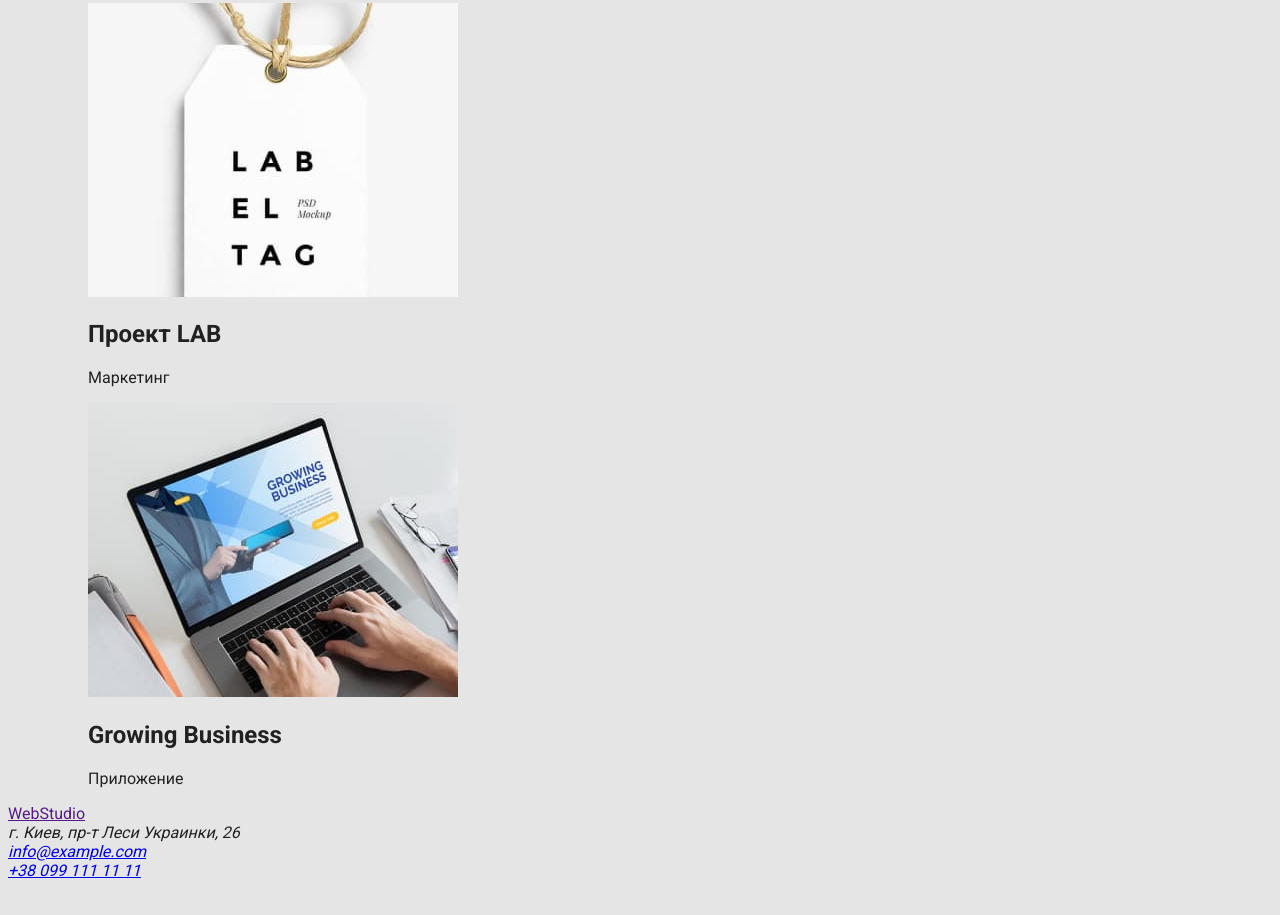
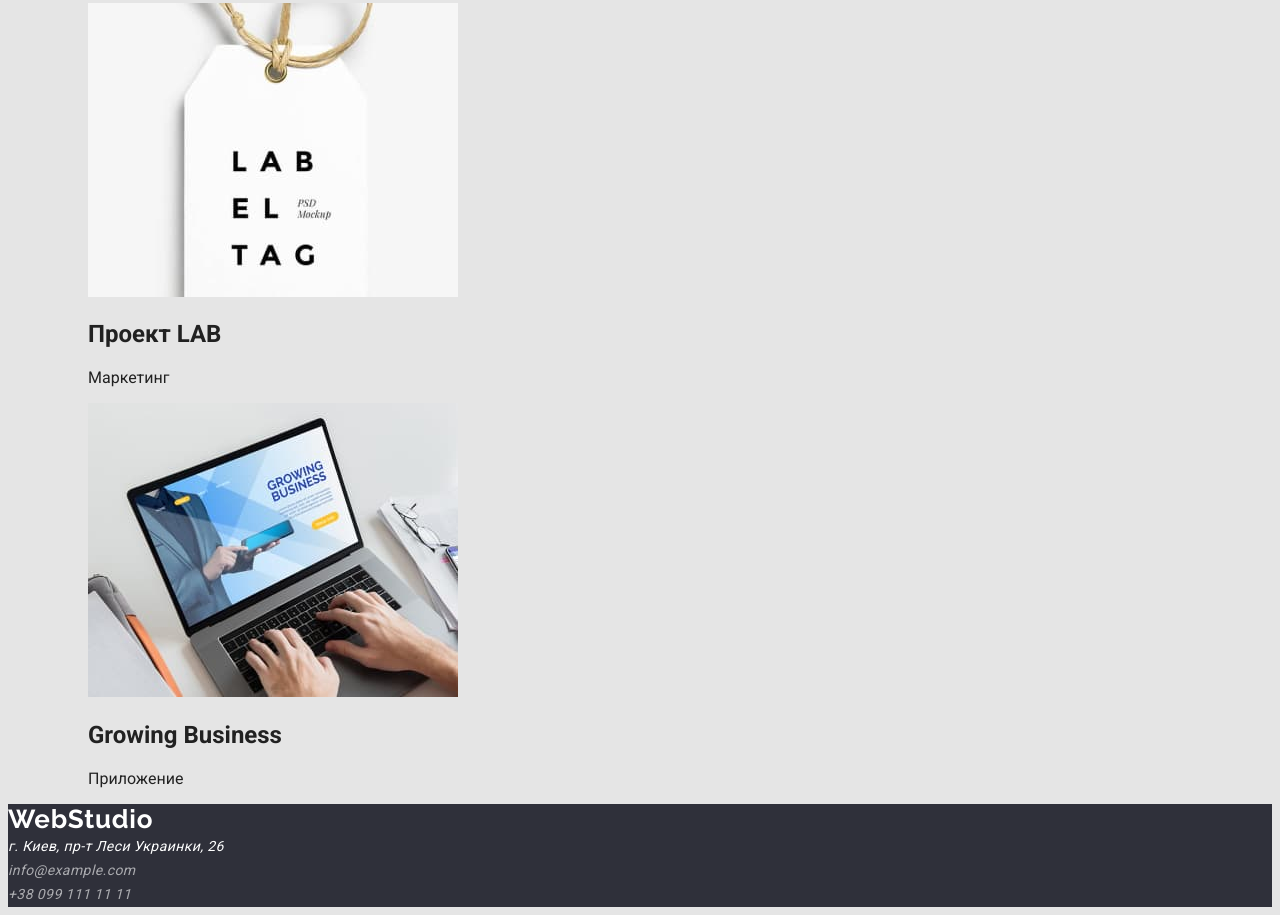
Before and after one commit to Lakei87/goit-markup-hw-02, a plain HTML site: page portfolio.html in a window 1280 px wide. Shown: the part 3007-3922 px from the top of the page. Before the commit the page ends 3895 px from the top, so only its background shows below. Drawn offline with Linux system fonts and the light colour scheme.

Commit message:
заканчивает стилизацию футера

```diff
--- a/css/style.css
+++ b/css/style.css
@@ -4,6 +4,7 @@
   --accent-color: #2196f3;
   --primery-white-color: #e5e5e5;
   --secondary-white-color: #ffffff;
+  --primery-black-color: #2f303a;
 }
 
 body {
@@ -12,11 +13,22 @@ body {
   font-family: roboto, sans-serif;
 }
 
+/* Убираем стили у списков и ссылок */
 .list {
   list-style: none;
   text-decoration: none;
 }
 
+/* Одинаковые стили для нашего логотипа */
+.logo {
+  font-family: raleway, sans-serif;
+  font-weight: 700;
+  font-size: 26px;
+  line-height: 1.2;
+  letter-spacing: 0.03em;
+}
+
+/* одинаковые стили для текста в шапке */
 .font-nav {
   font-weight: 500;
   font-size: 14px;
@@ -24,22 +36,21 @@ body {
   letter-spacing: 0.02em;
 }
 
+/* Одинаковые сили для акцентов */
+.accent {
+  color: var(--accent-color);
+}
+
 /* gery #F5F4FA */
-/* font family Raleway, sans-serif */
 
-/*Шапка страницы*/
+/*-----------------Шапка страницы------------------*/
 .header {
   background-color: var(--secondary-white-color);
 }
 
 /* logo */
-.logo {
-  font-family: raleway, sans-serif;
-  font-weight: 700;
-  font-size: 26px;
-  line-height: 1.2;
-  letter-spacing: 0.03em;
-  color: #212121;
+.header .logo {
+  color: var(--primary-text-color);
 }
 
 /* Главная навигация */
@@ -48,10 +59,53 @@ body {
 }
 
 .site-nav .list:hover,
-.site-contact .list:hover {
+.site-nav .list:focus {
   color: var(--accent-color);
 }
 
+/* Наши контакты */
 .site-contact .list {
   color: var(--secondary-text-color);
 }
+
+.site-contact .list:hover,
+.site-contact .list:focus {
+  color: var(--accent-color);
+}
+
+/*-------------------Подвал страницы---------------------*/
+.footer {
+  background-color: var(--primery-black-color);
+}
+
+/* logo */
+.footer .logo {
+  color: var(--secondary-white-color);
+}
+
+/* Адрес города и улицы */
+.city-street {
+  font-size: 14px;
+  line-height: 1.7;
+  letter-spacing: 0.03em;
+  color: var(--secondary-white-color);
+}
+
+/* Наши контакты в подвале страницы */
+.footer-mail,
+.footer-tel {
+  font-size: 14px;
+  line-height: 1.7;
+  letter-spacing: 00.03em;
+  color: rgba(255, 255, 255, 0.6);
+}
+
+.footer-mail:hover,
+.footer-mail:focus {
+  color: var(--accent-color);
+}
+
+.footer-tel:hover,
+.footer-tel:focus {
+  color: var(--accent-color);
+}
--- a/portfolio.html
+++ b/portfolio.html
@@ -179,13 +179,17 @@
       </section>
     </main>
     <!--Подвал страницы-->
-    <footer>
+    <footer class="footer">
       <section>
-        <a href="">WebStudio</a>
-        <address>г. Киев, пр-т Леси Украинки, 26</address>
+        <a class="logo list" href="">WebStudio</a>
+        <address class="city-street">г. Киев, пр-т Леси Украинки, 26</address>
         <address>
-          <a href="mailto:info@example.com">info@example.com</a><br />
-          <a href="tel:+380991111111">+38 099 111 11 11</a>
+          <a class="footer-mail list" href="mailto:info@example.com"
+            >info@example.com</a
+          ><br />
+          <a class="footer-tel list" href="tel:+380991111111"
+            >+38 099 111 11 11</a
+          >
         </address>
       </section>
     </footer>
```
Also changed, not shown: index.html (+9 -5 lines).
